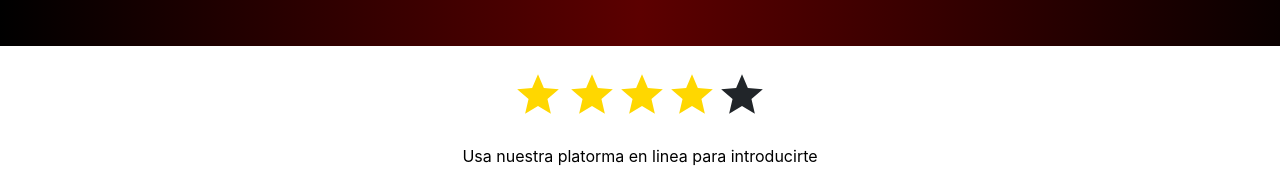
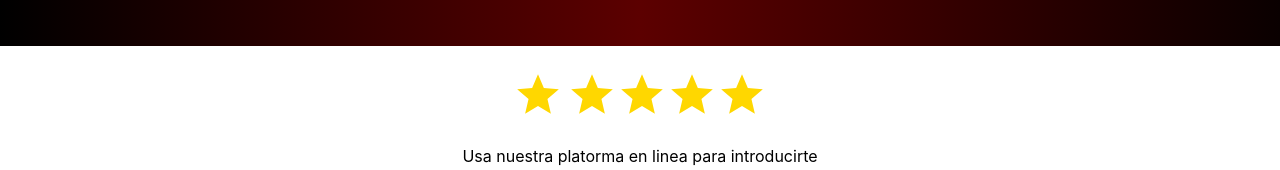
Before and after one commit to DiamondSoftS/WebAppOnlineStore2, a React (Create React App) app: page /Inicio in a window 1280 px wide. Shown: the part 260-430 px from the top of the page. Built offline with nearby package versions, Linux system fonts and the light colour scheme.

Commit message:
start updated

```diff
--- a/src/Inicio.js
+++ b/src/Inicio.js
@@ -46,7 +46,7 @@ const Inicio = () => {
           <img src={White} className="logoAS" />
         </div>
         <br/>
-        <MdOutlineStar size={50} color="gold"/> <MdOutlineStar size={50} color="gold"/><MdOutlineStar size={50} color="gold"/><MdOutlineStar size={50} color="gold"/><MdOutlineStar size={50}/>
+        <MdOutlineStar size={50} color="gold"/> <MdOutlineStar size={50} color="gold"/><MdOutlineStar size={50} color="gold"/><MdOutlineStar size={50} color="gold"/><MdOutlineStar size={50} color="gold"/>
 
 
 
```
